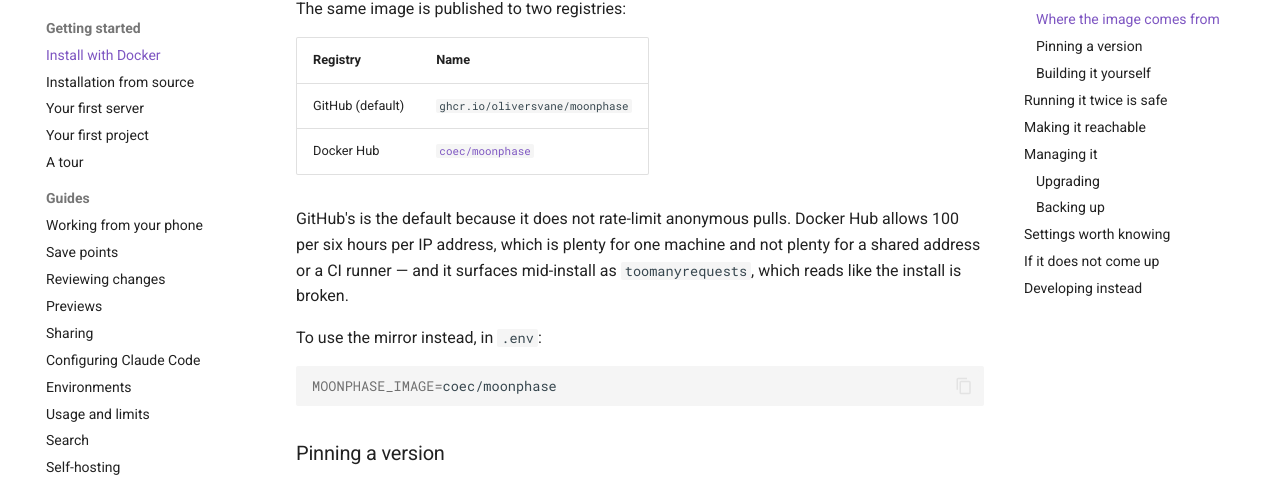
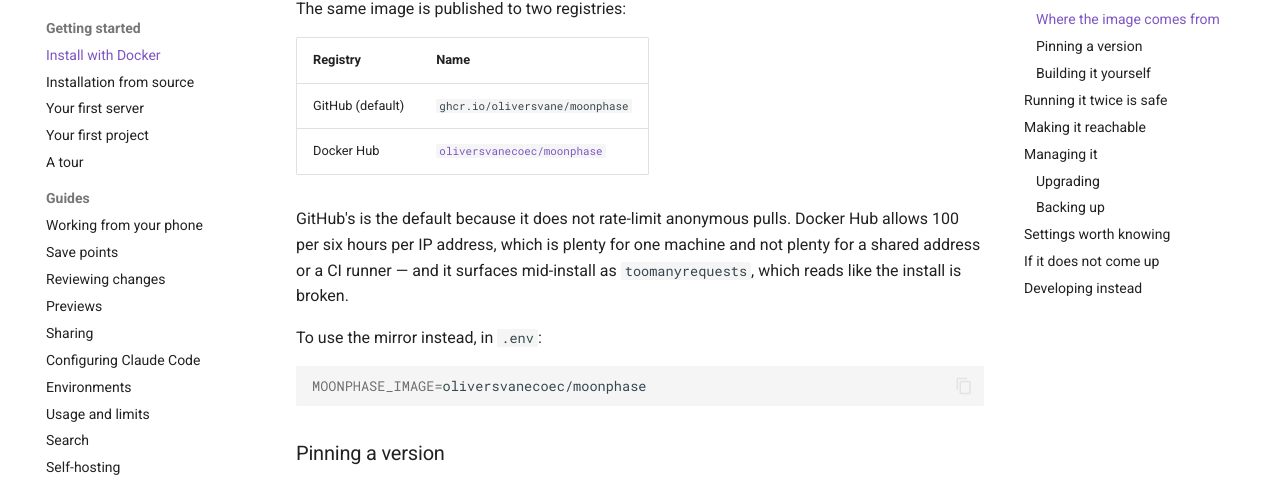
Before and after one commit to Co-Engineering/moonphase, an MkDocs documentation site: the page built from docs/getting-started/docker.md, in a window 1280 px wide and 900 px high, scrolled down 1075 px. Shown: the part 116-599 px from the top of the window. Built offline with MkDocs 1.6.1 and Material for MkDocs 9.7.7, drawn with Linux system fonts in a browser that asks for light colours; comment, search, counter and statistics services are not loaded.

Commit message:
fix: the Docker Hub mirror lives under oliversvanecoec
The coec organisation is not ours. ghcr.io is unaffected — it is derived from
the repository, and is the default the compose file points at anyway.

````diff
--- a/docker-compose.yml
+++ b/docker-compose.yml
@@ -103,7 +103,7 @@
     # ghcr.io rather than Docker Hub by default: it does not rate-limit
     # anonymous pulls, and Docker Hub's 100-per-6-hours-per-IP limit surfaces
     # mid-install as a confusing "toomanyrequests" on shared addresses and CI.
-    # Set MOONPHASE_IMAGE=coec/moonphase to use the mirror instead.
+    # Set MOONPHASE_IMAGE=oliversvanecoec/moonphase to use the mirror instead.
     #
     # To run from source, add the override:
     #   docker compose -f docker-compose.yml -f docker-compose.build.yml up -d --build
--- a/docs/getting-started/docker.md
+++ b/docs/getting-started/docker.md
@@ -49,7 +49,7 @@
 | Registry | Name |
 | -------- | ---- |
 | GitHub (default) | `ghcr.io/oliversvane/moonphase` |
-| Docker Hub | [`coec/moonphase`](https://hub.docker.com/r/coec/moonphase) |
+| Docker Hub | [`oliversvanecoec/moonphase`](https://hub.docker.com/r/oliversvanecoec/moonphase) |
 
 GitHub's is the default because it does not rate-limit anonymous pulls. Docker Hub allows
 100 per six hours per IP address, which is plenty for one machine and not plenty for a
@@ -59,7 +59,7 @@
 To use the mirror instead, in `.env`:
 
 ```bash
-MOONPHASE_IMAGE=coec/moonphase
+MOONPHASE_IMAGE=oliversvanecoec/moonphase
 ```
 
 ### Pinning a version
````
Also changed, not shown: docker/README.md (+1 -1 lines), 1 other file.
